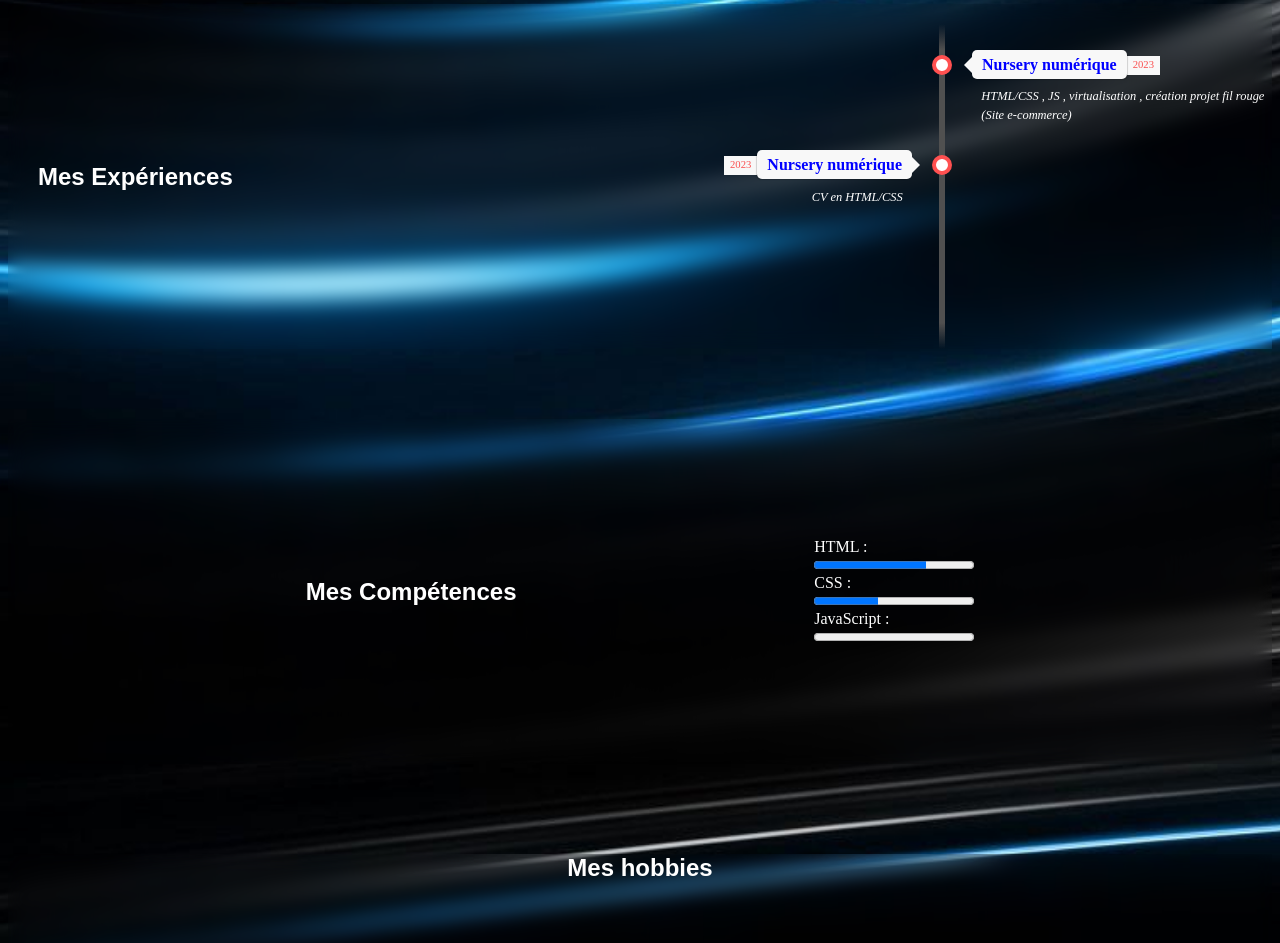
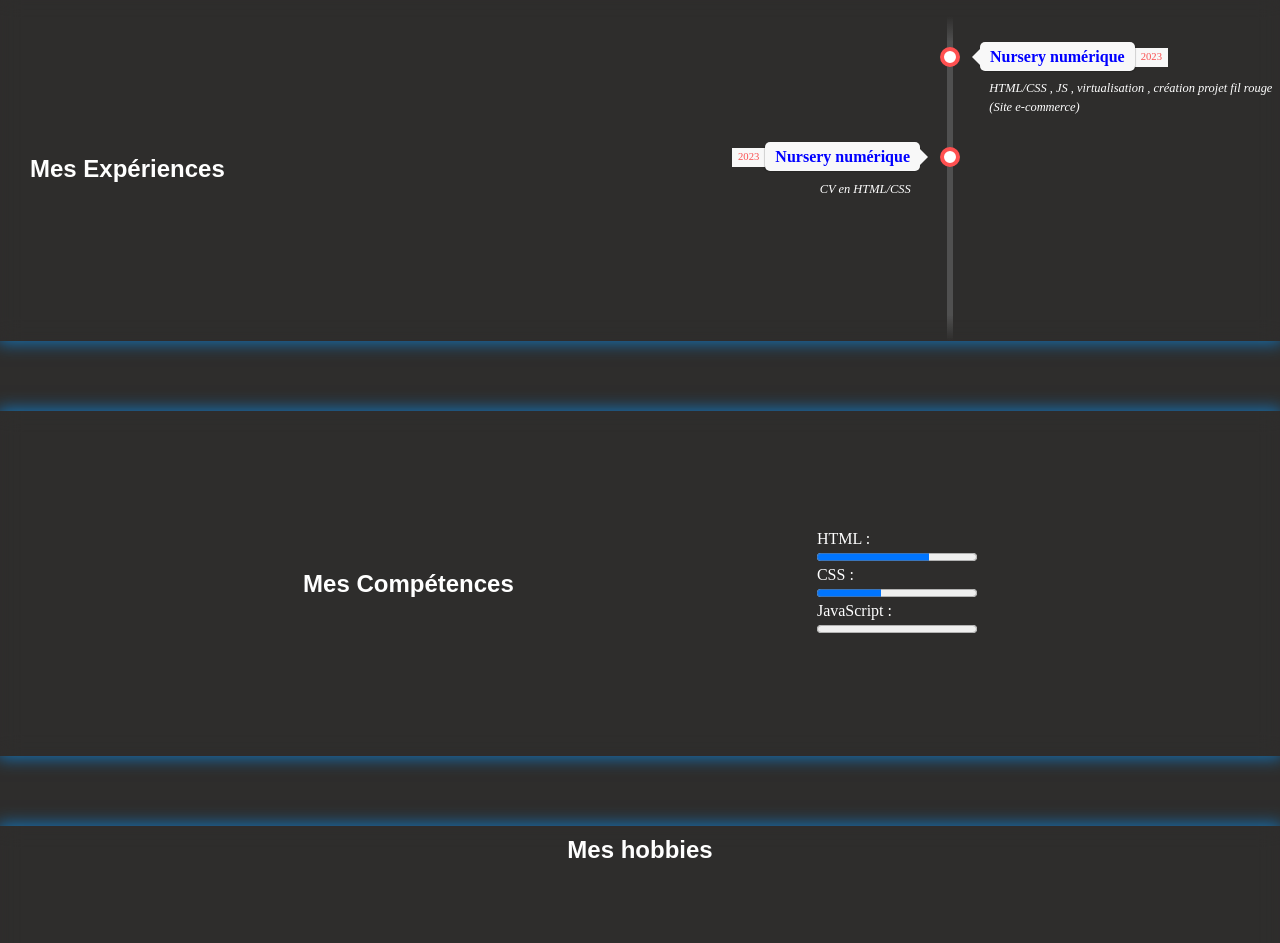
Before and after one commit to jelesuiis/mon_cv, a plain HTML site: page page2.html in a window 1280 px wide. Shown: the part 619-1562 px from the top of the page. Drawn offline with Linux system fonts and the light colour scheme.

Commit message:
changement

```diff
--- a/css/style.css
+++ b/css/style.css
@@ -1,14 +1,24 @@
-<link rel="preconnect" href="https://fonts.googleapis.com">
-<link rel="preconnect" href="https://fonts.gstatic.com" crossorigin>
-<link href="https://fonts.googleapis.com/css2?family=Montserrat:wght@200&display=swap" rel="stylesheet">
+
+
+@font-face {
+  font-family: 'Kaushan';
+  src: url(../font/KaushanScript-Regular.otf);
+  font-weight: normal;
+  font-style: normal;
+  font-family: 'Titre';
+  src: url(../font/Tektur-Regular.ttf);
+  font-style: normal;
+  font-weight: normal;
+}
 
 * {
   margin: 0;
 }
 
 body {
-  background-image: url(../images/black_blue_abstract_513_1920x1080.jpg);
+  /* background-image: url(../images/black_blue_abstract_513_1920x1080.jpg); */
   background-size: cover;
+  background-color: rgb(46, 45, 44);
 }
 
 header {
@@ -25,6 +35,7 @@ header {
   display: flex;
   color: white;
   margin-left: 30px;
+  font-family: Titre;
 }
 
 .navtop {
@@ -96,9 +107,9 @@ header {
   /* background-color: blue; */
   width: 100%;
   height: 345px;
-  /* box-shadow: 1px 0px 6px 3px rgba(255,255,255,0.75);
-  -webkit-box-shadow: 1px 0px 6px 3px rgba(255,255,255,0.75);
-  -moz-box-shadow: 1px 0px 6px 3px rgba(255,255,255,0.75); */
+  box-shadow: 0px 0px 16px 2px rgba(13,137,227,0.75);
+  -webkit-box-shadow: 0px 0px 16px 2px rgba(13,137,227,0.75);
+  -moz-box-shadow: 0px 0px 16px 2px rgba(13,137,227,0.75);
   backdrop-filter: blur(10px);
 }
 
@@ -396,12 +407,11 @@ header {
 .section_four {
   display: flex;
   justify-content: space-between;
-  /* background-color: pink; */
   width: 100%;
   height: 345px;
-  /* box-shadow: 1px 0px 6px 3px rgba(255,255,255,0.75);
-  -webkit-box-shadow: 1px 0px 6px 3px rgba(255,255,255,0.75);
-  -moz-box-shadow: 1px 0px 6px 3px rgba(255,255,255,0.75); */
+  box-shadow: 0px 0px 16px 2px rgba(13,137,227,0.75);
+  -webkit-box-shadow: 0px 0px 16px 2px rgba(13,137,227,0.75);
+  -moz-box-shadow: 0px 0px 16px 2px rgba(13,137,227,0.75);
   backdrop-filter: blur(10px);
 }
 
@@ -415,14 +425,13 @@ header {
   display: flex;
   justify-content: space-evenly;
   align-items: center;
-  /* background-color: green; */
   width: 100%;
   height: 345px;
-  /* box-shadow: 1px 0px 6px 3px rgba(255,255,255,0.75);
-  -webkit-box-shadow: 1px 0px 6px 3px rgba(255,255,255,0.75);
-  -moz-box-shadow: 1px 0px 6px 3px rgba(255,255,255,0.75); */
   color: white;
   backdrop-filter: blur(10px);
+  box-shadow: 0px 0px 16px 2px rgba(13,137,227,0.75);
+  -webkit-box-shadow: 0px 0px 16px 2px rgba(13,137,227,0.75);
+  -moz-box-shadow: 0px 0px 16px 2px rgba(13,137,227,0.75);
 }
 
 label {
@@ -434,21 +443,20 @@ label {
 .section_seven {
   width: 100%;
   height: 70px;
-  /* background-color: white; */
 }
 .section_huit {
-  /* background-color: orange; */
   width: 100%;
   height: 345px;
-  /* box-shadow: 1px 0px 6px 3px rgba(255,255,255,0.75);
-  -webkit-box-shadow: 1px 0px 6px 3px rgba(255,255,255,0.75);
-  -moz-box-shadow: 1px 0px 6px 3px rgba(255,255,255,0.75); */
+  box-shadow: 0px 0px 16px 2px rgba(13,137,227,0.75);
+  -webkit-box-shadow: 0px 0px 16px 2px rgba(13,137,227,0.75);
+  -moz-box-shadow: 0px 0px 16px 2px rgba(13,137,227,0.75);
   color: white;
   backdrop-filter: blur(10px);
 }
 
 .title_hobbie {
   text-align: center;
+  padding: 10px;
 }
 
 .hobbies {
@@ -469,5 +477,5 @@ label {
 }
 
 h2 {
-  font-family: 'Montserrat', sans-serif;
+  font-family: 'kaushan', sans-serif;
 }
```
Also changed, not shown: font/KaushanScript-Regular.otf (added), font/Tektur-Regular.ttf (added).
